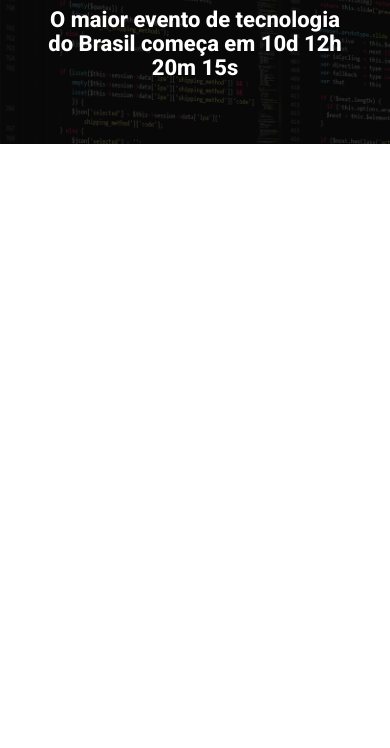
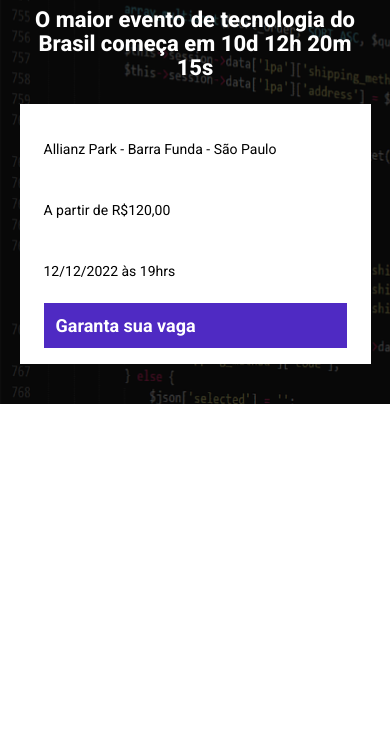
Before and after one commit to GabbieDutra/ebac_tech_talks, a website built with Parcel: page src/index.html in a window 390 px wide. Shown: the part 96-844 px from the top of the page. Built offline with nearby package versions, Linux system fonts and the light colour scheme.

Commit message:
atualizando a Infos Bar

```diff
--- a/src/index.html
+++ b/src/index.html
@@ -16,6 +16,25 @@
             <p class="hero__text">
                 O maior evento de tecnologia do Brasil começa em 10d 12h 20m 15s
             </p>
+            <div class="infos-bar">
+                <ul class="infos-bar__infos">
+                    <li class="infos-bar__infos__item">
+                        <b>Localização</b>
+                        Allianz Park - Barra Funda - São Paulo
+                    </li>
+                    <li class="infos-bar__infos__item">
+                        <b>Preço</b>
+                        A partir de R$120,00
+                    </li>
+                    <li class="infos-bar__infos__item">
+                        <b>Quando</b>
+                        12/12/2022 às 19hrs
+                    </li>
+                </ul>
+                <a href="#" class="button button--primary">
+                    Garanta sua vaga
+                </a>
+            </div>
         </div>
     </header>
 
--- /dev/null
+++ b/src/styles/components/_buttons.scss
@@ -0,0 +1,24 @@
+.button {
+    padding: 12px;
+    font-size: 18px;
+    font-weight: bold;
+    text-decoration: none;
+    text-align: center;
+    white-space: nowrap;
+
+    &--primary {
+        color: #fff;
+        background-color: #4F2AC3;
+    }
+
+    @media (max-width: 640px) {
+        display: flex;
+        width: 100%;
+        align-items: center;
+    }
+
+@media (max-width: 1024px) {
+        display: flex;
+        align-items: center;
+    }
+}
--- /dev/null
+++ b/src/styles/components/_infos_bar.scss
@@ -0,0 +1,39 @@
+.infos-bar {
+    padding: 16px 24px;
+    background-color: #fff;
+    display: flex;
+    justify-content: space-between;
+
+    &__infos {
+        display: flex;
+        gap: 40px;
+
+        &__item {
+            font-size: 14px;
+            color: #000;
+
+            b {
+                font-size: 18px;
+                display: block;
+            }
+        }
+    }
+
+    @media (max-width: 640px) {
+        display: block;
+
+        &__infos {
+            display: block;
+
+            &__item {
+                margin-bottom: 24px;
+            }
+        }
+    }
+
+    @media (max-width: 1024px) {
+        &__infos {
+            gap: 16px;
+        }
+    }
+}
--- a/src/styles/main.scss
+++ b/src/styles/main.scss
@@ -1,4 +1,7 @@
 @use 'hero';
+@use 'components/infos_bar';
+@use 'components/buttons';
+
 
 * {
     margin: 0;
@@ -6,6 +9,7 @@
     box-sizing: border-box;
     font-family: Roboto, sans-serif;
     color: #fff;
+    list-style: none;
 }
 
 .container {
@@ -17,7 +21,7 @@
         max-width: 80%;
     }
 
-        @media (max-width: 124px) {
+        @media (max-width: 1024px) {
         max-width: 90%;
     }
 }
```
